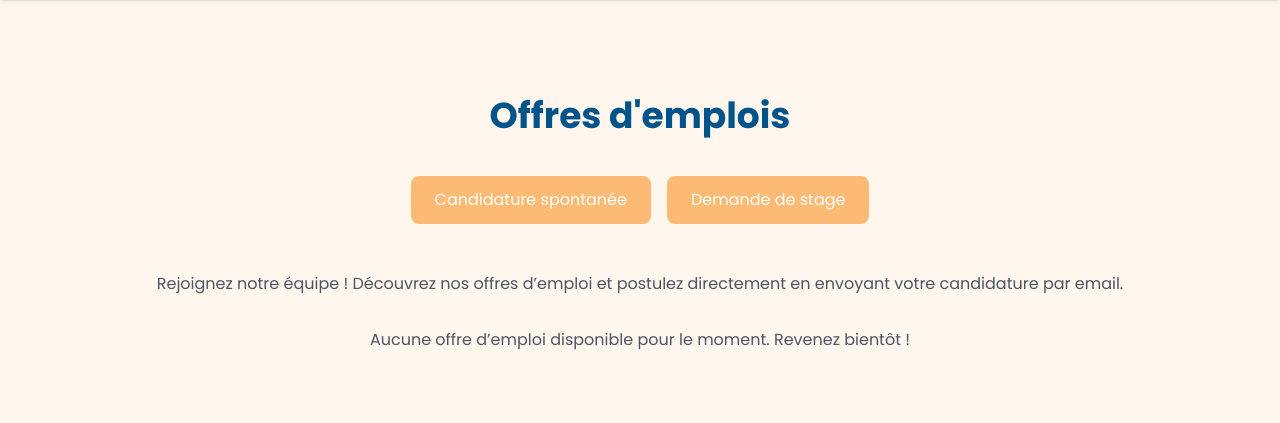
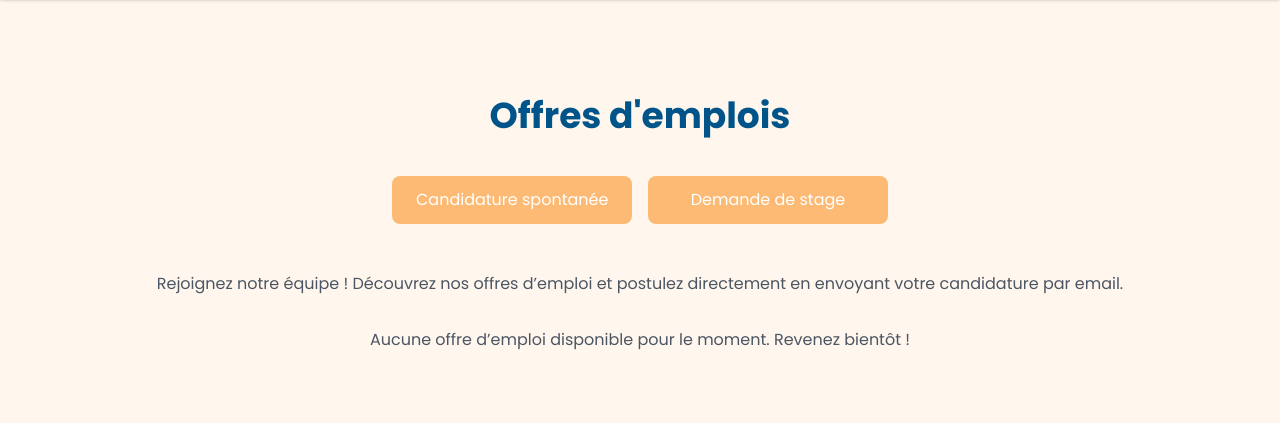
Before and after one commit to Potaaaaaaaaaaaato/apesf_site, a Django app: page /offres-emplois/ in a window 1280 px wide. Shown: the part 80-503 px from the top of the page. Run offline with Django 4.2, Linux system fonts and the light colour scheme; data that the repository does not hold is empty; some libraries are stand-ins or nearby versions.

Commit message:
Add equal size buttons for job application links in offres_emplois.html

```diff
--- a/apesf/templates/base.html
+++ b/apesf/templates/base.html
@@ -72,6 +72,11 @@
         .swiper-pagination-bullet-active {
             background-color: #FDBA74;
             opacity: 1;
+        }
+        .button-equal-size {
+            width: 240px; /* Ajuste selon tes besoins */
+            white-space: nowrap; /* Texte sur une seule ligne */
+            text-align: center; /* Centre le texte */
         }
         /*
         body {
--- a/apesf/templates/offres_emplois.html
+++ b/apesf/templates/offres_emplois.html
@@ -5,14 +5,16 @@
     <h1 class="text-4xl font-bold text-primary-500">Offres d'emplois</h1>
     <!-- Boutons pour Candidature spontanée et Demande de stage -->
     <div class="mt-10 flex justify-center gap-4">
+        <div class="flex flex-row gap-4">
             <a href="{% url 'contact' %}?subject=Candidature%20spontanée"
-           class="inline-block bg-secondary-500 text-white px-6 py-3 rounded-lg hover:bg-orange-600 hover:scale-105 transition-all">
+               class="inline-block bg-secondary-500 text-white px-6 py-3 rounded-lg hover:bg-orange-600 hover:scale-105 transition-all button-equal-size">
                 Candidature spontanée
             </a>
             <a href="{% url 'contact' %}?subject=Demande%20de%20stage"
-           class="inline-block bg-secondary-500 text-white px-6 py-3 rounded-lg hover:bg-orange-600 hover:scale-105 transition-all">
+               class="inline-block bg-secondary-500 text-white px-6 py-3 rounded-lg hover:bg-orange-600 hover:scale-105 transition-all button-equal-size">
                 Demande de stage
             </a>
+        </div>
     </div>
 </div>
 <div class="container mx-auto px-6">
```
Lines whose indentation alone changed are shown as unchanged.
